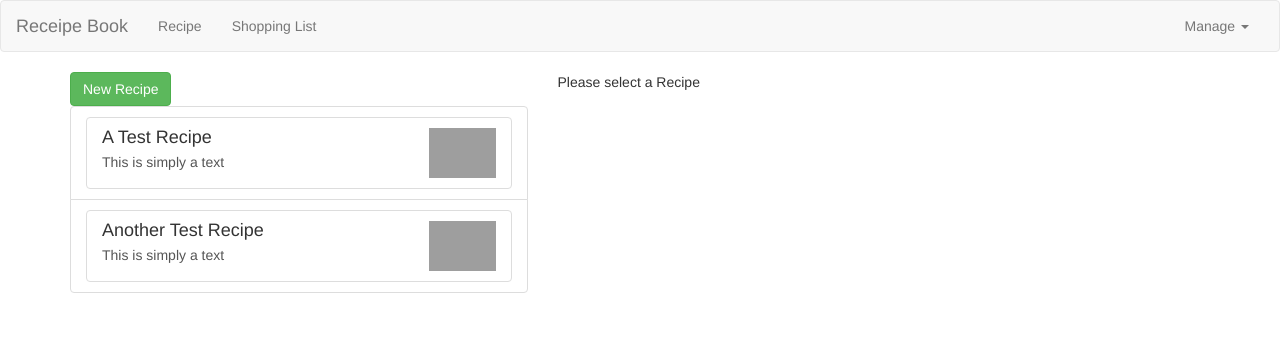
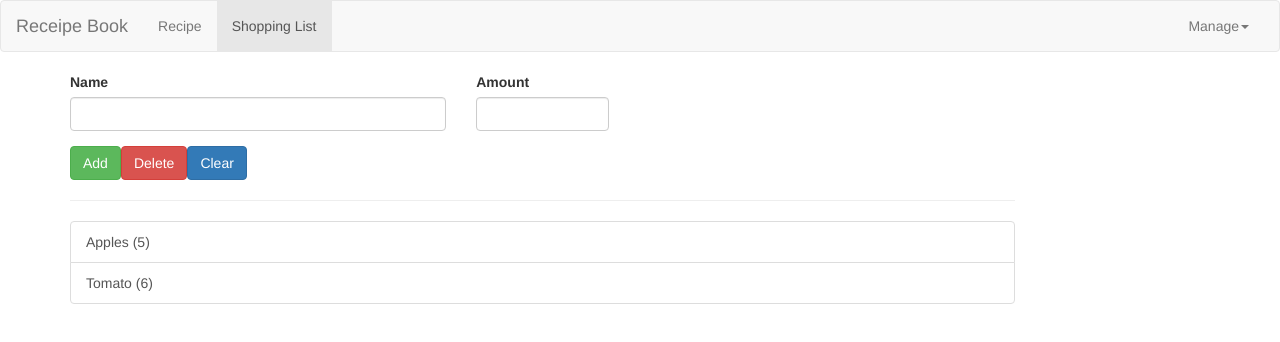
Before and after one commit to sanjay-namdeo/shopping-list, an Angular app: page /shopping-list in a window 1280 px wide. Shown: the top 342 px of the page. Built offline with nearby package versions, Linux system fonts and the light colour scheme; grey boxes are pictures that could not be loaded.

Commit message:
Routing implementation

```diff
--- /dev/null
+++ b/src/app/app-routing.module.ts
@@ -0,0 +1,16 @@
+import { Routes, RouterModule } from '@angular/router';
+import { NgModule } from '@angular/core';
+import { RecipesComponent } from './recipes/recipes.component';
+import { ShoppingListComponent } from './shopping-list/shopping-list.component';
+
+const appRoutes: Routes = [
+    { path: '', redirectTo: '/recipes', pathMatch: 'full' },
+    { path: 'recipes', component: RecipesComponent },
+    { path: 'shopping-list', component: ShoppingListComponent }
+];
+
+@NgModule({
+    imports: [RouterModule.forRoot(appRoutes)],
+    exports: [RouterModule]
+})
+export class AppRoutingModule { }
--- a/src/app/app.component.html
+++ b/src/app/app.component.html
@@ -2,8 +2,7 @@
 <div class="container">
   <div class="row">
     <div class="col-md-12">
-      <app-recipes *ngIf="selectedMenu === 'recipe'"></app-recipes>
-      <app-shopping-list *ngIf="selectedMenu === 'shopping-list'"></app-shopping-list>
+      <router-outlet></router-outlet>
     </div>
   </div>
 </div>
--- a/src/app/app.module.ts
+++ b/src/app/app.module.ts
@@ -12,6 +12,8 @@ import { ShoppingListComponent } from './shopping-list/shopping-list.component';
 import { ShoppingEditComponent } from './shopping-list/shopping-edit/shopping-edit.component';
 import { DropDownDirective } from './shared/dropdown.directive';
 import { ShoppingService } from './shopping-list/shoppint.service';
+import { RouterModule } from '@angular/router';
+import { AppRoutingModule } from './app-routing.module';
 
 @NgModule({
   declarations: [
@@ -27,7 +29,8 @@ import { ShoppingService } from './shopping-list/shoppint.service';
   ],
   imports: [
     BrowserModule,
-    FormsModule
+    FormsModule,
+    AppRoutingModule
   ],
   providers: [ShoppingService],
   bootstrap: [AppComponent]
--- a/src/app/header/header.component.html
+++ b/src/app/header/header.component.html
@@ -6,16 +6,16 @@
 
     <div class="nav navbar-collapse">
       <ul class="nav navbar-nav">
-        <li><a href="#" (click)="onMenuClicked('recipe')">Recipe</a></li>
-        <li><a href="#" (click)="onMenuClicked('shopping-list')">Shopping List</a></li>
+        <li routerLinkActive="active"><a href="#" [routerLink]="['/recipes']">Recipe</a></li>
+        <li routerLinkActive="active"><a href="#" [routerLink]="['/shopping-list']">Shopping List</a></li>
       </ul>
 
       <ul class="nav navbar-nav navbar-right">
         <li class="dropdown" appDropDown>
-          <a href="#" class="dropdown-toggle" role="button">Manage <span class="caret"></span></a>
+          <a class="dropdown-toggle" role="button">Manage<span class="caret"></span></a>
           <ul class="dropdown-menu">
-            <li><a href="#">Save data</a></li>
-            <li><a href="#">Fetch data</a></li>
+            <li><a>Save data</a></li>
+            <li><a>Fetch data</a></li>
           </ul>
         </li>
       </ul>
--- a/src/app/header/header.component.ts
+++ b/src/app/header/header.component.ts
@@ -5,10 +5,4 @@ import { Component, Output, EventEmitter } from '@angular/core';
   templateUrl: './header.component.html'
 })
 export class HeaderComponent {
-  @Output() onMenuChangeHandler = new EventEmitter<string>();
-
-  onMenuClicked(selectedMenu: string) {
-    this.onMenuChangeHandler.emit(selectedMenu);
-  }
-
 }
--- a/src/app/recipes/recipe-detail/recipe-detail.component.html
+++ b/src/app/recipes/recipe-detail/recipe-detail.component.html
@@ -20,9 +20,9 @@
     <div class="btn-group" appDropDown>
       <button class="btn btn-primary dropdown-toggle">Manage Recipe<span class="caret"></span></button>
       <ul class="dropdown-menu">
-        <li><a href="#">To Shopping List</a></li>
-        <li><a href="#">Edit Recipe</a></li>
-        <li><a href="#">Delete Recipe</a></li>
+        <li><a>To Shopping List</a></li>
+        <li><a>Edit Recipe</a></li>
+        <li><a>Delete Recipe</a></li>
       </ul>
     </div>
   </div>
--- a/src/app/recipes/recipe-list/recipe-item/recipe-item.component.html
+++ b/src/app/recipes/recipe-list/recipe-item/recipe-item.component.html
@@ -1,4 +1,4 @@
-<a href="#" class="list-group-item clearfix" (click)="recipeSelectedOnClick()">
+<a [routerLink]="" style="cursor: pointer" class="list-group-item clearfix" (click)="recipeSelectedOnClick()">
   <div class="pull-left">
     <h4 class="list-group-item-heading">{{ recipe.name }}</h4>
     <p class="list-group-item-text">{{ recipe.description }}</p>
```
